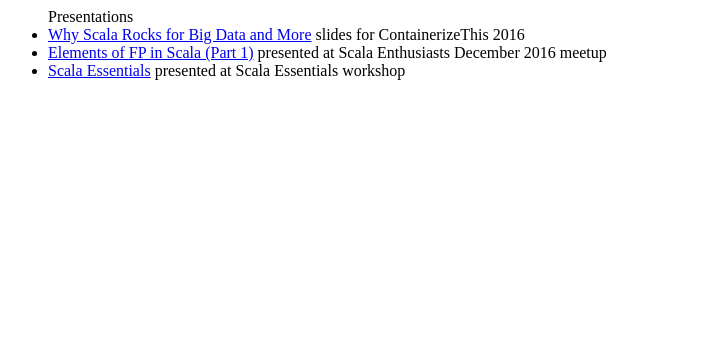
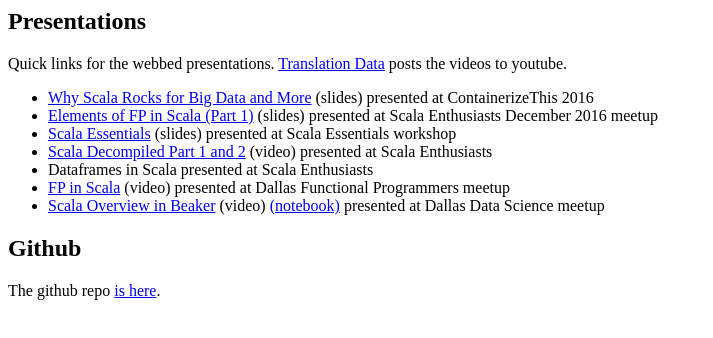
Before and after one commit to littlenag/scala-enthusiasts, a plain HTML site: page index.html in a window 1280 px wide. Shown: the whole page, without its empty margins (0-713 px from the left). Drawn offline with Linux system fonts and the light colour scheme.

Commit message:
better index

```diff
--- a/index.html
+++ b/index.html
@@ -1,5 +1,17 @@
-<ul>Presentations
-<li><a href="slides-why-scala.html">Why Scala Rocks for Big Data and More</a> slides for ContainerizeThis 2016
-<li><a href="elements-of-fp/part-1.html">Elements of FP in Scala (Part 1)</a> presented at Scala Enthusiasts December 2016 meetup
-<li><a href="essentials/essentials.html">Scala Essentials</a> presented at Scala Essentials workshop
+<h2>Presentations</h2>
+
+Quick links for the webbed presentations. <a href="https://www.youtube.com/channel/UCmcbRp75xh4oo1As9e3q7Kw">Translation Data</a> posts the videos to youtube.
+
+<ul>
+<li><a href="slides-why-scala.html">Why Scala Rocks for Big Data and More</a> (slides) presented at ContainerizeThis 2016
+<li><a href="elements-of-fp/part-1.html">Elements of FP in Scala (Part 1)</a> (slides) presented at Scala Enthusiasts December 2016 meetup
+<li><a href="essentials/essentials.html">Scala Essentials</a> (slides) presented at Scala Essentials workshop
+<li><a href="https://www.youtube.com/watch?v=gSRmLPeA56g">Scala Decompiled Part 1 and 2</a> (video) presented at Scala Enthusiasts
+<li>Dataframes in Scala presented at Scala Enthusiasts
+<li><a href="https://www.youtube.com/watch?v=wsGVLLMF9qg">FP in Scala</a> (video) presented at Dallas Functional Programmers meetup
+<li><a href="https://www.youtube.com/watch?v=Ns0uOdawI5o">Scala Overview in Beaker</a> (video) <a href="https://pub.beakernotebook.com/publications/0d7ead2c-279a-11e6-9c79-174609c2c5ee">(notebook)</a> presented at Dallas Data Science meetup
 </ul>
+
+<h2>Github</h2>
+
+The github repo <a href="https://github.com/littlenag/scala-enthusiasts">is here</a>.
```
